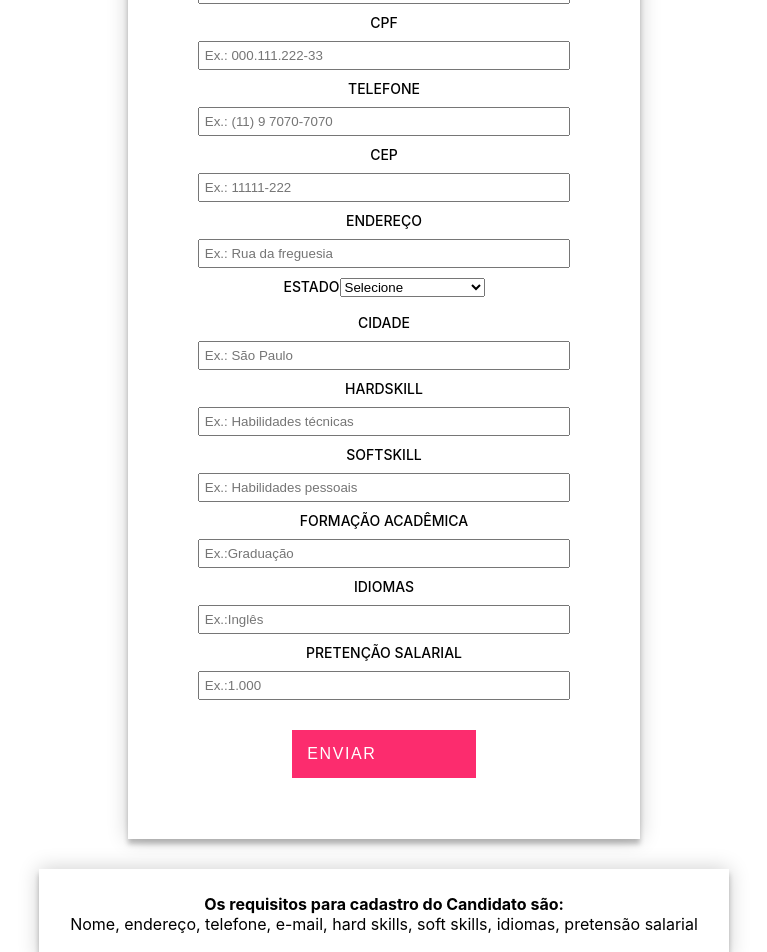
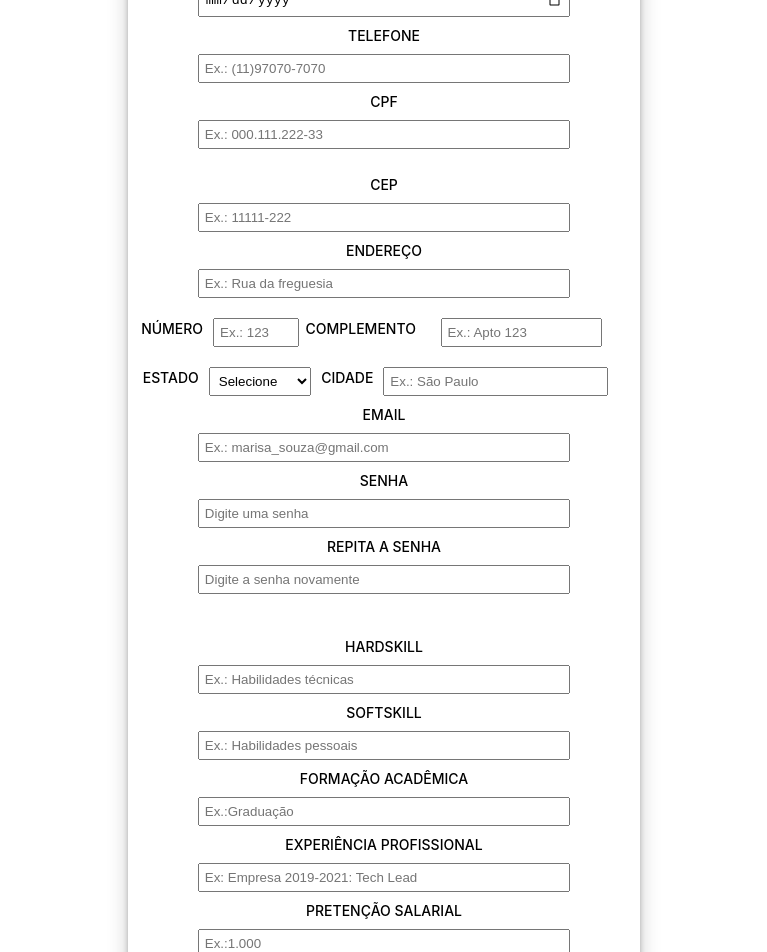
Before and after one commit to rm93586/projeto-challenge, a React (Create React App) app in the folder Challenge-web-react/: page /cadastro/candidato in a window 1280 px wide. Shown: the part 480-1432 px from the top of the page, without its empty margins (256-1023 px from the left). Built offline with nearby package versions, Linux system fonts and the light colour scheme.

Commit message:
Adição java script

```diff
--- a/Challenge-web-react/src/EstiloGlobal.css
+++ b/Challenge-web-react/src/EstiloGlobal.css
@@ -37,12 +37,19 @@ header h1{
 }
 
 
-#menu-topo ul{
+#menu-topo ul, footer{
     list-style: none;
     margin-bottom: 20px;
     padding: 15px;
     background-color: #ff6e9c;
+}
 
+footer {
+  text-align: center;
+  font-size: 12px;
+  color: #FFFFFF;
+  text-transform: uppercase;
+  letter-spacing: 0.1rem;
 }
 
 #menu-topo ul li{
--- a/Challenge-web-react/src/components/cadastro/candidato/Candidato.css
+++ b/Challenge-web-react/src/components/cadastro/candidato/Candidato.css
@@ -32,6 +32,47 @@
 
 }
 
+.numero_e_complemento {
+    display: flex;
+    flex-direction: row;
+    justify-content: center;
+  }
+
+  .numero {
+    width: 20%;
+  }
+
+.estado_e_cidade {
+    display: flex;
+    flex-direction: row;
+    justify-content: center;
+    position: relative;
+    right: 4%;
+  }
+
+.estado_e_cidade select{
+    width: 20%;
+    padding: 5px;
+    margin: 10px;
+}
+
+.estado_e_cidade input {
+  width: 100%;
+}
+
+.estado_e_cidade label, .numero_e_complemento label {
+  position: relative;
+  top: 12px;
+}
+
+#ErroCandidato {
+  color: red;
+  font-size: 12px;
+  font-weight: bold;
+  text-align: center;
+  margin: 10px;
+
+}
 
 #button-login {
 
--- a/Challenge-web-react/src/components/cadastro/candidato/Candidato.jsx
+++ b/Challenge-web-react/src/components/cadastro/candidato/Candidato.jsx
@@ -6,51 +6,160 @@ import "./Candidato.css";
 // const submit = document.getElementById("botao-login");
 // submit.addEventListener("click");
 
+//--------------------------------------------------------------------------------
+// retonar true se o email for válido
+function validarEmail(email) {
+    const emailRegex =  /^([a-zA-Z][^<>\"!@[\]#$%¨&*()~^:;ç,\-´`=+{}º\|/\\?]{1,})@((\[[0-9]{1,3}\.[0-9]{1,3}\.[0-9]{1,3}\.[0-9]{1,3}\])|(([a-zA-Z\-0-9]+\.)+[a-zA-Z]{2,}))$/
+    return emailRegex.test(String(email).toLowerCase())
+}
 
-// function validaEmail(email) {
-//     const emailRegex =  /^([a-zA-Z][^<>\"!@[\]#$%¨&*()~^:;ç,\-´`=+{}º\|/\\?]{1,})@((\[[0-9]{1,3}\.[0-9]{1,3}\.[0-9]{1,3}\.[0-9]{1,3}\])|(([a-zA-Z\-0-9]+\.)+[a-zA-Z]{2,}))$/
-//     return emailRegex.test(String(email).toLowerCase())
-//   }
+// retonar true se o telefone for válido
+function validarTelefone(telefone) {
+    const telefoneRegex = /([(]?[0]?[1-9]{2}[)]?)[9]?([1-9][0-9]{3})-?([0-9]{4})/
+    return telefoneRegex.test(String(telefone))
+}
+
+// retonar true se o cpf for válido
+function validarCpf(cpf) {
+    const cpfRegex = /([0-9]{3})\.?([0-9]{3})\.?([0-9]{3})-?([0-9]{2})/
+    return cpfRegex.test(String(cpf))
+}
+
+// retonar true se o cep for válido
+function validarCep(cep) {
+    const cepRegex = /([0-9]{5})-?([0-9]{3})/
+    return cepRegex.test(String(cep))
+}
+
+function validarEstado(estado) {
+    const estadoRegex = /([A-Z]{2})/
+    return estadoRegex.test(String(estado))
+}
+
+// retonar true se a senha for válida
+function validarSenha(senha, confirmarSenha) {
+    if (senha == "") {
+        return false
+    } else if (senha == confirmarSenha) {
+        return true
+    }
+}
+
+function validarCampos (dataNascimento, nome, pretencaoSalarial, formacao, softSkill, hardSkill, experiencia) {
+    if (dataNascimento == "" || nome == "" || pretencaoSalarial == "" || formacao == "" || softSkill == "" || hardSkill == "" || experiencia == "") {
+        return false
+    } else {
+        return true
+    }
+}
+
+//--------------------------------------------------------------------------------
+
+function validarCadastro() {
+    const nome = document.getElementById("nome").value;
+    const dataNascimento = document.getElementById("dataNascimento").value;
+    const telefone = document.getElementById("telefone").value;
+    const cpf = document.getElementById("cpf").value;
+    const email = document.getElementById("email").value;
+    const cep = document.getElementById("cep").value;
+    const senha = document.getElementById("senha").value;
+    const confirmarSenha = document.getElementById("confirmarSenha").value;
+    const estado = document.getElementById("estado").value;
+
+    // Profissional
+    const softSkill = document.getElementById("softSkill").value;
+    const hardSkill = document.getElementById("hardSkill").value;
+    const formacao = document.getElementById("formacaoAcademica").value;
+    const experiencia = document.getElementById("experienciaProfissional").value;
+    const pretencaoSalarial = document.getElementById("pretensaoSalarial").value;
+
+    if (validarTelefone(telefone) && validarCpf(cpf) && validarEmail(email) && validarCep(cep) && validarSenha(senha, confirmarSenha) && validarEstado(estado) && validarCampos(dataNascimento, nome, pretencaoSalarial, formacao, softSkill, hardSkill, experiencia)) {
+        console.log("campos corretos")
+        document.getElementById("ErroCandidato").innerHTML = ""
+        document.getElementById("formCandidato").submit();
+        return true
+    } else {
+        document.getElementById("ErroCandidato").innerHTML = ""
+        alert("Preencha os campos corretamente")
+        console.log("campos errados")
+        if (!validarTelefone(telefone)) {
+            document.getElementById("ErroCandidato").innerHTML = "Telefone inválido <br />"
+        }
+        if (!validarCpf(cpf)) {
+            document.getElementById("ErroCandidato").innerHTML += "CPF inválido <br />"
+        }
+        if (!validarEmail(email)) {
+            document.getElementById("ErroCandidato").innerHTML += "Email inválido <br />"
+        }
+        if (!validarCep(cep)) {
+            document.getElementById("ErroCandidato").innerHTML += "CEP inválido <br />"
+        }
+        if (!validarSenha(senha, confirmarSenha)) {
+            document.getElementById("ErroCandidato").innerHTML += "Senhas não conferem <br />"
+        }
+        if (!validarEstado(estado)) {
+            document.getElementById("ErroCandidato").innerHTML += "Estado inválido <br />"
+        }
+        return false
+    }
+
+
+}
+
 
 export default function Candidato() {
 
 
-
-
-
     return (
         <>
-        <form className="formCandidato" action="./candidato.html" method="post">
+        <form className="formCandidato" id="formCandidato" action="../../login">
+        <div id="ErroCandidato"></div>
     <div className="candidato">
-        <label for="nmCandidatoId">Nome</label>
+        <label for="nome">Nome</label>
         <div className="nome">
-            <input id="nomeCandidato" data-cy="cv-name" maxlength="100" data-field-name="Nome" placeholder="Ex.: Marisa da Sousa" required/>
-        </div>
-        <label for="emalCandidatoId">Email</label>
-        <div className="email">
-            <input id="emailCandidato" data-cy="cv-email" maxlength="100" data-field-name="email" placeholder="Ex.: marisa_souza@gmai.com" required/>
+            <input id="nome" data-cy="cv-nome" maxlength="100" data-field-name="Nome" placeholder="Ex.: Marisa da Sousa" required/>
         </div>
 
-        <label for="emalCandidatoId">CPF</label>
-        <div className="email">
-            <input id="senhaCandidato" data-cy="cv-cpf" maxlength="11" data-field-name="cpf" placeholder="Ex.: 000.111.222-33" required/>
+        <label for="dataNascimento">Data de Nascimento</label>
+        <div className="dataNascimento">
+            <input id="dataNascimento" data-cy="cv-dataNascimento" type="date" data-field-name="dataNascimento" required/>
         </div>
 
-        <label for="telCandidatoId">Telefone</label>
+        <label for="telefone">Telefone</label>
         <div className="telefone">
-            <input id="telefoneCandidato" data-cy="cv-telefone" maxlength="13" data-field-name="telefone" placeholder="Ex.: (11) 9 7070-7070" required/>
+            <input id="telefone" data-cy="cv-telefone" maxlength="13" data-field-name="telefone" placeholder="Ex.: (11)97070-7070" required/>
         </div>
-        <label for="enderecoCandidatoId">CEP</label>
+
+        <label for="cpf">CPF</label>
+        <div className="cpf">
+            <input id="cpf" data-cy="cv-cpf" maxlength="14" data-field-name="cpf" placeholder="Ex.: 000.111.222-33" required/>
+        </div>
+        <br/>
+        <label for="cep">CEP</label>
         <div className="endereco">
-            <input id="cepCandidato" data-cy="cv-cep" maxlength="100" data-field-name="cep" placeholder="Ex.: 11111-222" required/>
+            <input id="cep" data-cy="cv-cep" maxlength="100" data-field-name="cep" placeholder="Ex.: 11111-222" required/>
         </div>
+
         <label for="enderecoCandidatoId">Endereço</label>
         <div className="endereco">
             <input id="enderecoCandidato" data-cy="cv-endereco" maxlength="100" data-field-name="endereco" placeholder="Ex.: Rua da freguesia" required/>
         </div>
-        <label for="enderecoCandidatoId">Estado</label>
-        <select>
-            <option value="">Selecione</option>
+
+        <div className="numero_e_complemento">
+            <label>Número</label>
+            <div className="numero">
+                <input id="numeroEndereco" data-cy="cv-numero" maxlength="100" data-field-name="numero" placeholder="Ex.: 123" required/>
+            </div>
+            <label>Complemento</label>
+            <div className="complemento">
+                <input id="complementoEndereco" data-cy="cv-complemento" maxlength="100" data-field-name="complemento" placeholder="Ex.: Apto 123" required/>
+            </div>
+        </div>
+
+        <div className="estado_e_cidade">
+        <label for="estadoCandidato">Estado</label>
+        <select id="estado">
+            <option value="nenhum">Selecione</option>
             <option value="AC">Acre</option>
             <option value="AL">Alagoas</option>
             <option value="AP">Amapá</option>
@@ -79,46 +188,61 @@ export default function Candidato() {
             <option value="SE">Sergipe</option>
             <option value="TO">Tocantins</option>
         </select>
-        <br/><br/>
         <label for="enderecoCandidatoId">Cidade</label>
         <div className="cidade">
             <input id="enderecoCandidato" data-cy="cv-endereco" maxlength="20" data-field-name="cidade" placeholder="Ex.: São Paulo" required/>
         </div>
-
-        <label for="hardSkillCandidatoId">HardSkill</label>
-        <div className="hardSkill">
-            <input id="hardSkillCandidato" data-cy="cv-hardSkill" maxlength="100" data-field-name="hardSkill" placeholder="Ex.: Habilidades técnicas" required/>
         </div>
 
-        <label for="softSkilCandidatoId">SoftSkill</label>
-        <div className="softSkil">
-            <input id="softSkilCandidato" data-cy="cv-softSkil" maxlength="100" data-field-name="softSkil" placeholder="Ex.: Habilidades pessoais " required/>
+        <label for="email">Email</label>
+        <div className="email">
+            <input id="email" data-cy="cv-email" maxlength="100" data-field-name="email" placeholder="Ex.: marisa_souza@gmail.com" required/>
         </div>
 
-        <label for="formacaoCandidatoId">Formação Acadêmica</label>
-        <div className="formacaoCandidato">
-            <input id="formacaoCandidato" data-cy="cv-formacao" maxlength="100" data-field-name="formacao" placeholder="Ex.:Graduação " required/>
+        <label for="senha">Senha</label>
+        <div className="senha">
+            <input type="password" name="userPass" id="senha" maxlength="20" placeholder="Digite uma senha" required/>
+        </div>
+        <label for="senha">Repita a senha</label>
+        <div className="confirmarSenha">
+            <input type="password" name="userPass" id="confirmarSenha" maxlength="20" placeholder="Digite a senha novamente" required/>
         </div>
 
-        <label for="idiomasCandidatoId">Idiomas</label>
-        <div className="idiomasCandidato">
-            <input id="idiomasCandidato" data-cy="cv-idiomas" maxlength="100" data-field-name="idiomas" placeholder="Ex.:Inglês " required/>
+        <br/><br/>
+
+        <label for="skillList">HardSkill</label>
+        <div className="skillList">
+            <input id="hardSkill" data-cy="cv-hardSkill" maxlength="100" data-field-name="hardSkill" placeholder="Ex.: Habilidades técnicas" required/>
         </div>
 
-        <label for="pretencaoSalarialCandidatoId">Pretenção Salarial</label>
-        <div className="pretencaoSalarial">
-            <input id="pretencaoSalarialCandidato" data-cy="cv-pretencaoSalarial" maxlength="100" data-field-name="pretencaoSalarial" placeholder="Ex.:1.000 " required/>
+        <label for="skillList">SoftSkill</label>
+        <div className="skillList">
+            <input id="softSkill" data-cy="cv-softSkil" maxlength="100" data-field-name="softSkil" placeholder="Ex.: Habilidades pessoais " required/>
+        </div>
+
+        <label for="formacaoAcademica">Formação Acadêmica</label>
+        <div className="formacaoAcademica">
+            <input id="formacaoAcademica" data-cy="cv-formacao" maxlength="100" data-field-name="formacaoAcademica" placeholder="Ex.:Graduação " required/>
+        </div>
+
+        <label for="experienciaProfissional">Experiência Profissional</label>
+        <div className="experienciaProfissional">
+            <input id="experienciaProfissional" type="text" data-cy="cv-experiencia" maxlength="100" data-field-name="experienciaProfissional" placeholder="Ex: Empresa 2019-2021: Tech Lead" required/>
+        </div>
+
+        <label for="pretensaoSalarial">Pretenção Salarial</label>
+        <div className="pretensaoSalarial">
+            <input id="pretensaoSalarial" data-cy="cv-pretencaoSalarial" maxlength="100" data-field-name="pretencaoSalarial" placeholder="Ex.:1.000 " required/>
         </div>
 
             <div>
-                <input value="Enviar" id="button-login"/>
+                <input type="button" value="Enviar" id="button-login" onClick={validarCadastro}/>
             </div>
 
         </div>
     </form>
     <div id="info-cadastro">
-        <h4>Os requisitos para cadastro do Candidato são:</h4>
-        <p>Nome, endereço, telefone, e-mail, hard skills, soft skills, idiomas, pretensão salarial</p>
+        <h4>Todos os campos são obrigatórios</h4>
     </div>
         </>
     );
--- a/Challenge-web-react/src/components/cadastro/recrutador/Recrutador.jsx
+++ b/Challenge-web-react/src/components/cadastro/recrutador/Recrutador.jsx
@@ -11,37 +11,42 @@ export default function Recrutador() {
         <div className="recrutador">
         <label for="razaoSocialRecrutadorId">Razão Social</label>
             <div className="razaoSocial">
-                <input id="razaoSocialRecrutadorId" data-cy="cv-razaoSocial" maxlength="100" data-field-name="razaoSocial" placeholder="Ex.: Marisa da Sousa"/>
+                <input id="razaoSocialRecrutadorId" data-cy="cv-razaoSocial" maxlength="100" data-field-name="razaoSocial" placeholder="Ex.: Marisa da Sousa" required/>
             </div>
 
             <label for="cnpjRecrutadorId">CNPJ</label>
             <div className="cnpj">
-                <input id="cnpjRecrutadorId" data-cy="cv-cnpj" maxlength="100" data-field-name="cnpj" placeholder="Ex.: 00.000.000/0000-00"/>
+                <input id="cnpjRecrutadorId" data-cy="cv-cnpj" maxlength="100" data-field-name="cnpj" placeholder="Ex.: 00.000.000/0000-00" required/>
+            </div>
+
+            <label for="email">Email</label>
+            <div className="email">
+            <input id="email" data-cy="cv-email" maxlength="100" data-field-name="email" placeholder="Ex.: empresa@empresa.com" required/>
             </div>
 
             <label for="enderecoRecrutadorId">Endereço</label>
             <div className="endereco">
-                <input id="enderecoRecrutadorId" data-cy="cv-endereco" maxlength="100" data-field-name="endereco" placeholder="Ex.: Rua deu match"/>
+                <input id="enderecoRecrutadorId" data-cy="cv-endereco" maxlength="100" data-field-name="endereco" placeholder="Ex.: Rua deu match" required/>
             </div>
 
-            <label for="contatoRecrutadorId">Contato</label>
-            <div className="contato">
-                <input id="contatoRecrutadorId" data-cy="cv-contato" maxlength="100" data-field-name="contato" placeholder="Ex.: (11) 9 0000- 0000"/>
+            <label for="telefone">Telefone de Contato</label>
+            <div className="telefone">
+                <input id="telefone" data-cy="cv-telefone" maxlength="100" data-field-name="telefone" placeholder="Ex.: (11) 9 0000- 0000" required/>
             </div>
 
             <label for="porteEmpresaRecrutadorId">Porte Empresa</label>
             <div className="porteEmpresa">
-                <input id="porteEmpresaRecrutadorId" data-cy="cv-porteEmpresa" maxlength="100" data-field-name="porteEmpresa" placeholder="Ex.: Porte Grande"/>
+                <input id="porteEmpresaRecrutadorId" data-cy="cv-porteEmpresa" maxlength="100" data-field-name="porteEmpresa" placeholder="Ex.: Porte Grande" required/>
             </div>
 
             <label for="descricaoEmpresaRecrutadorId">Descrição Empresa</label>
             <div className="descricaoEmpresa">
-                <input id="descricaoEmpresaRecrutadorId" data-cy="cv-descricaoEmpresa" maxlength="100" data-field-name="descricaoEmpresa" placeholder="Ex.: Foco em consultoria para grandes projetos "/>
+                <input id="descricaoEmpresaRecrutadorId" data-cy="cv-descricaoEmpresa" maxlength="100" data-field-name="descricaoEmpresa" placeholder="Ex.: Foco em consultoria para grandes projetos " required/>
             </div>
 
             <label for="setorAtuacaoRecrutadorId">Setor de Atuação</label>
             <div className="setor">
-                <input id="setorAtuacaoRecrutadorId" data-cy="cv-setorAtuacao" maxlength="100" data-field-name="setorAtuacao" placeholder="Ex.: Setor de Tecnologia"/>
+                <input id="setorAtuacaoRecrutadorId" data-cy="cv-setorAtuacao" maxlength="100" data-field-name="setorAtuacao" placeholder="Ex.: Setor de Tecnologia" required/>
             </div>
 
             <div>
--- /dev/null
+++ b/Challenge-web-react/src/components/login/minhaConta/MinhaConta.jsx
@@ -0,0 +1,30 @@
+import React from "react";
+
+export default function MinhaConta() {
+    return (
+        <>
+        <div className="minhaConta">
+            <h1>Minha Conta</h1>
+            <div className="minhaConta_lista">
+                <ul>
+                    <li>Nome: Fulano</li>
+                    <li>CPF: 123.456.789-00</li>
+                    <li>Telefone: (11) 12345-6789</li>
+                    <li>Email:
+                        <input type="email" id="email" placeholder="Digite seu email" />
+                    </li>
+                    <li>Senha:
+                        <input type="password" id="senha" placeholder="Digite sua senha" />
+                    </li>
+                    <li>Confirmar Senha:
+                        <input type="password" id="confirmarSenha" placeholder="Confirme sua senha" />
+                    </li>
+                    <li>
+                        <button type="submit">Salvar</button>
+                    </li>
+                </ul>
+            </div>
+        </div>
+        </>
+    );
+}
--- a/Challenge-web-react/src/components/mapadosite/MapaDoSite.jsx
+++ b/Challenge-web-react/src/components/mapadosite/MapaDoSite.jsx
@@ -13,7 +13,7 @@ export default function MapaDoSite() {
                 <ul>
                     <Link to="/" className="mapa_home">Home</Link>
                     <Link to="/login" className="mapa_login">Login</Link>
-                    <Link to="esqueci-minha-senha" className="mapa_esqueci_senha">Esqueci minha senha</Link>
+                    <Link to="/login/esqueciSenha" className="mapa_esqueci_senha">Esqueci minha senha</Link>
                     <Link to="/cadastro" className="mapa_cadastro">Cadastre-se</Link>
                     <Link to ="/cadastro/candidato" className="mapa_candidato">Cadastro de candidato</Link>
                     <Link to="/cadastro/recrutador" className="mapa_recrutador">Cadastro de recrutador</Link>
--- a/Challenge-web-react/src/components/rodape/Rodape.jsx
+++ b/Challenge-web-react/src/components/rodape/Rodape.jsx
@@ -3,8 +3,8 @@ import React from "react";
 
 export default function Rodape() {
     return (
-        <div>
-            <h1>Rodapé</h1>
-        </div>
+        <footer>
+            <h3>Todos os direitos NÃO reservado</h3>
+        </footer>
     );
 }
--- a/Challenge-web-react/src/routes/MainRoutes.jsx
+++ b/Challenge-web-react/src/routes/MainRoutes.jsx
@@ -5,6 +5,7 @@ import { Routes, Route } from "react-router-dom";
 //Diretório de páginas
 import Home from "../components/home/Home";
 import Login from "../components/login/Login";
+    import MinhaConta from "../components/login/minhaConta/MinhaConta";
     import EsqueciSenha from "../components/login/esqueciSenha/EsqueciSenha";
 import Cadastro from "../components/cadastro/Cadastro";
     import Candidato from "../components/cadastro/candidato/Candidato";
@@ -18,6 +19,7 @@ export default function MainRoutes() {
     <Routes>
       <Route path="/" element={<Home/>} />
       <Route path="/login" element={<Login/>} />
+        <Route path="/login/minhaConta" element={<MinhaConta/>} />
         <Route path="/login/esqueciSenha" element={<EsqueciSenha/>} />
       <Route path="/cadastro" element={<Cadastro/>} />
         <Route path="/cadastro/candidato" element={<Candidato/>} />
```
Also changed, not shown: Challenge-web-react/src/components/login/Login.jsx (+5 -9 lines).
